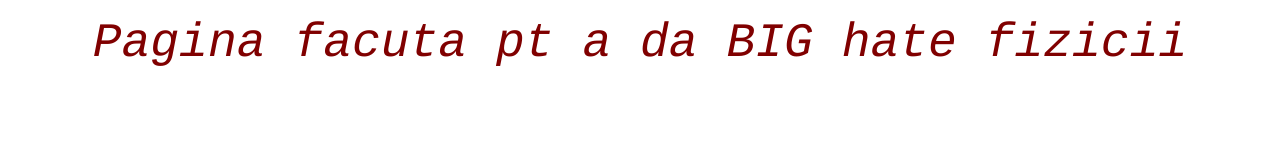
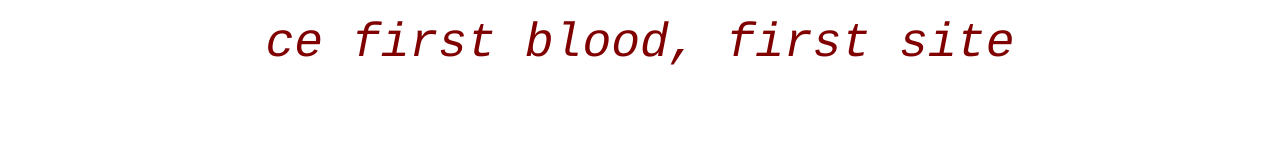
Before and after one commit to marialgr/nebunie-de-site, a plain HTML site: page index.html in a window 1280 px wide. Drawn offline with Linux system fonts and the light colour scheme.

Commit message:
Update index.html

```diff
--- a/index.html
+++ b/index.html
@@ -10,6 +10,6 @@
 </head>
 
 <body>
-<center><p><font face="courier", size=50> <em> Pagina facuta pt a da BIG hate fizicii</em> </font></p></center>
+<center><p><font face="courier", size=50> <em> ce first blood, first site </em> </font></p></center>
 </body>
 </html>
```
